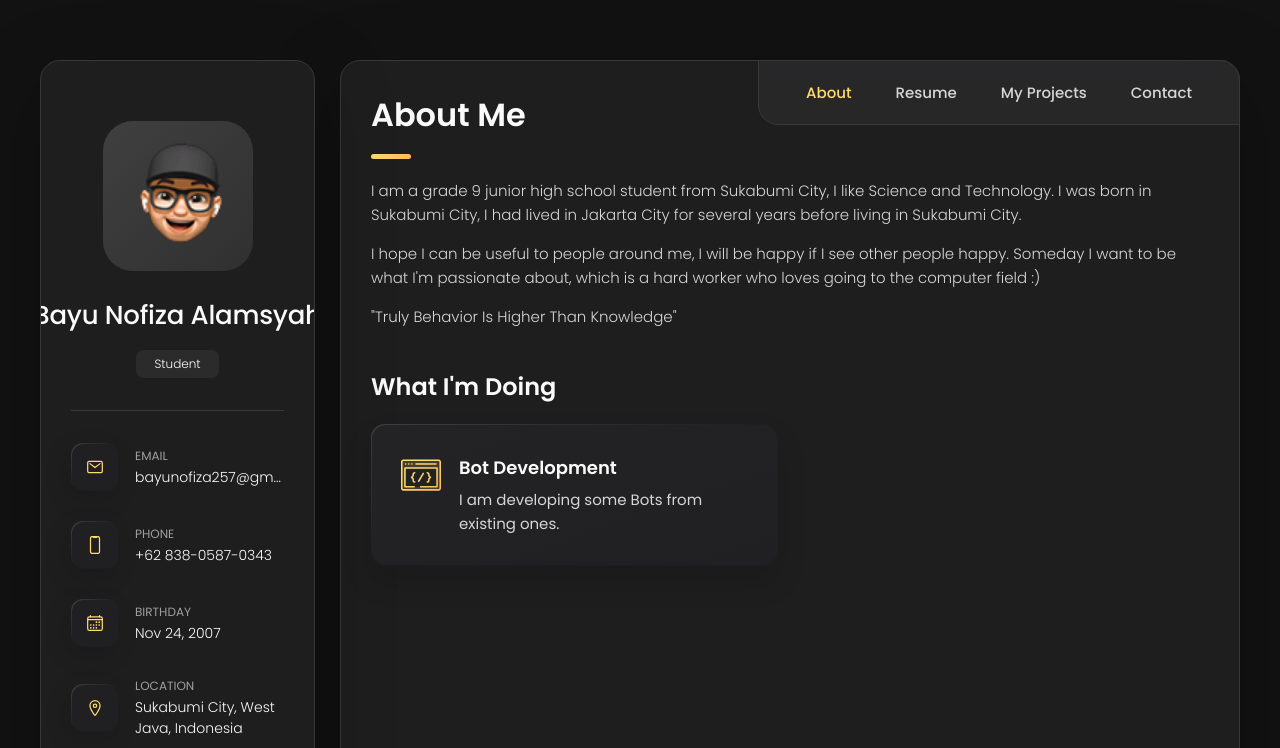
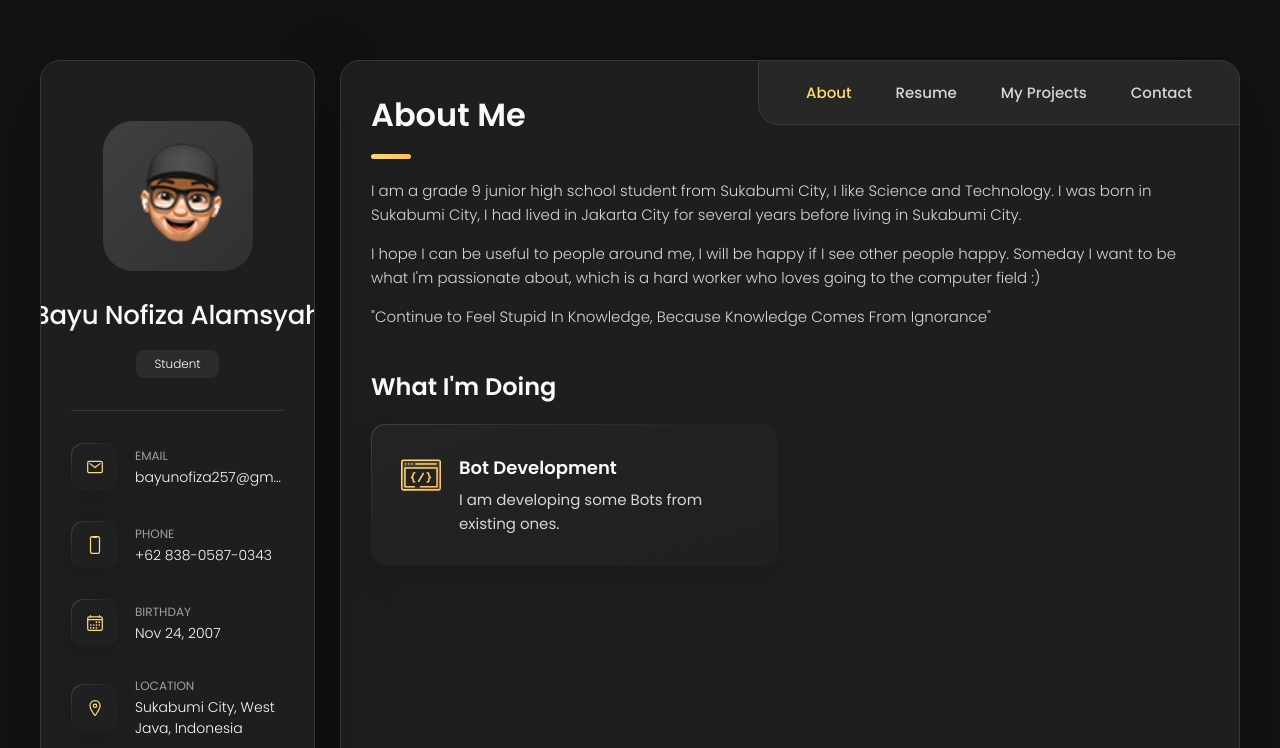
Before and after one commit to ImByu/imbyu.github.io, a plain HTML site: page index.html in a window 1280 px wide. Shown: the top 748 px of the page. Drawn offline with nearby package versions, Linux system fonts and the light colour scheme.

Commit message:
Update index.html

```diff
--- a/index.html
+++ b/index.html
@@ -214,7 +214,7 @@
           </p>
 
           <p>
-            "Truly Behavior Is Higher Than Knowledge"
+            "Continue to Feel Stupid In Knowledge, Because Knowledge Comes From Ignorance"
         </section>
 
 
```
